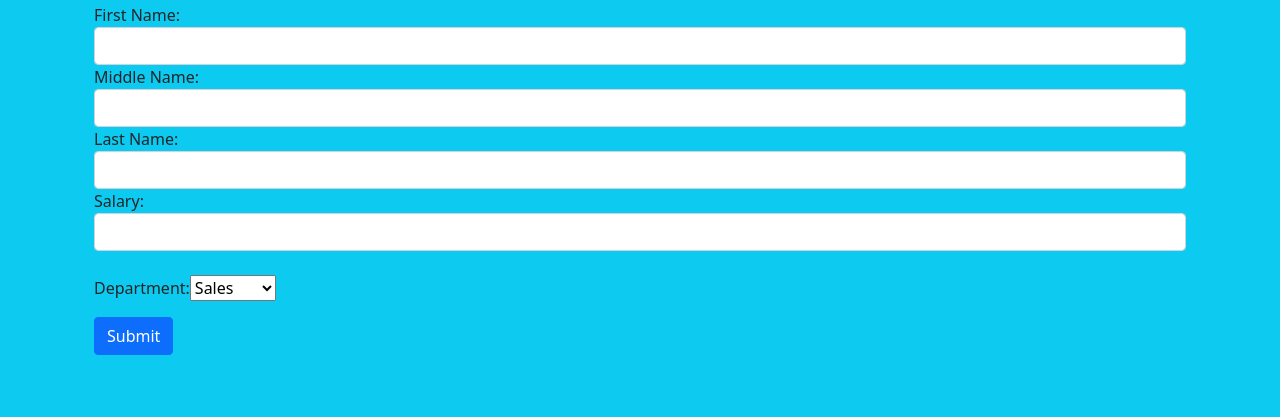
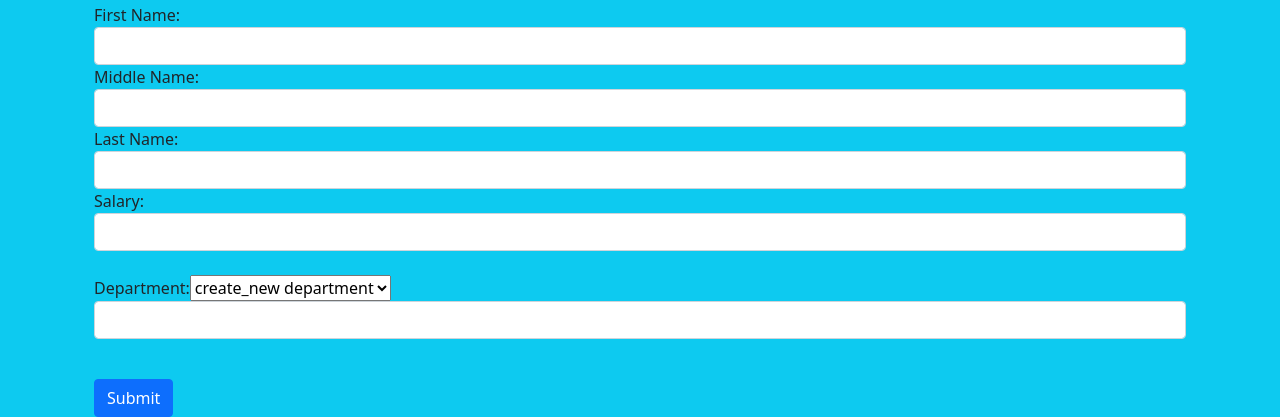
Before and after one commit to bitama/demo_one, a Django app: page / in a window 1280 px wide. Shown: the part 1214-1631 px from the top of the page. Before the commit the page ends 1569 px from the top, so only its background shows below. Run offline with Django 3.2, Linux system fonts and the light colour scheme; data comes from the database, SQL or seed files in the repository; both versions use the stored data as it was after the commit.

Commit message:
new commit to demo_one

```diff
--- a/demo_app/templates/index.html
+++ b/demo_app/templates/index.html
@@ -60,9 +60,11 @@
             </div><br>
             <div class="form-group">
             Department:<select name="department_id">
+                <option value="-1"> create_new department</option>
                 {% for department in departments %}
                 <option value="{{department.id}}">{{department.name}}</option>
                 {% endfor %}
+                New Department:<input type="text" name="department_name" class="form-control" id=""><br>
             </select>
             </div>
 
--- a/demo_app/views.py
+++ b/demo_app/views.py
@@ -9,6 +9,11 @@ def index(request):
 
 
 def create_user(request):
+    if request.POST["department_id"]=="-1":
+        department=Department.objects.create(name=request.POST["department_name"])
+    # else:
+    #     department=Department.objects.get(id=request.POST["department_id"])
+
     Employee.objects.create(
         first_name=request.POST["first_name"],
         middle_name=request.POST["middle_name"],
```
Also changed, not shown: db.sqlite3.
